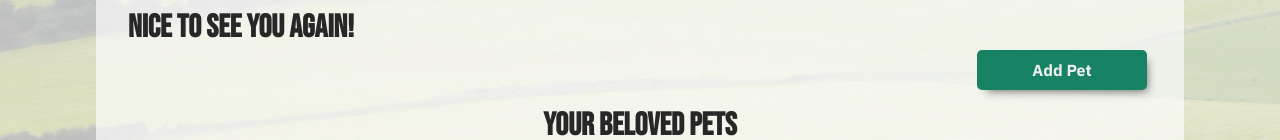
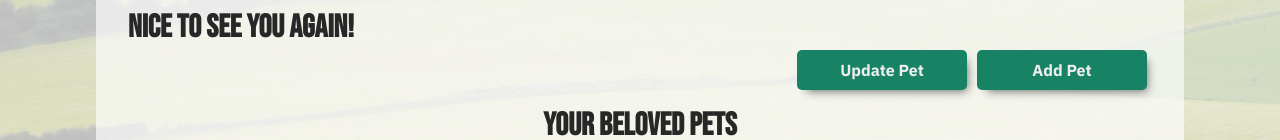
Before and after one commit to gfa-cc-after/StudyGroup_1_PET_Clinic_Frontend-main, a React (Vite) app: page /user/home in a window 1280 px wide. Shown: the part 209-349 px from the top of the page. Built offline with nearby package versions, Linux system fonts and the light colour scheme; no server answers.

Commit message:
reachabilitiy for pet details

```diff
--- a/src/components/UserHome.jsx
+++ b/src/components/UserHome.jsx
@@ -17,6 +17,7 @@ const UserHome = () => {
                     <h1 data-testid="welcomeId">Welcome <span>{displayName}</span>!</h1>
                     <h2>Nice to see you again!</h2>
                     <Link className="colored-button" to="/user/pet" >Add Pet</Link>
+                    <Link className="colored-button" to="/user/pet/update" >Update Pet</Link>
                 </section>
                 <h3 className="home-h3">Your beloved pets</h3>
                 <section className='userhome-content'>
--- a/src/main.jsx
+++ b/src/main.jsx
@@ -24,7 +24,7 @@ ReactDOM.createRoot(document.getElementById('root')).render(
         <Route exact path="/login" element={<LoginForm />} />
         <Route exact path="/user/home" element={<UserHome />} />
         <Route exact path="/user/pet" element={<AddPetForm />} />
-        <Route exact path="/user/pet/edit" element={<PetEditPage />} />
+        <Route exact path="/user/pet/update" element={<PetEditPage />} />
         <Route exact path="/admin/home" element={<AdminHome />} />
         <Route exact path="/profile" element={ <ProfilePage />} />
       </Routes>
```
